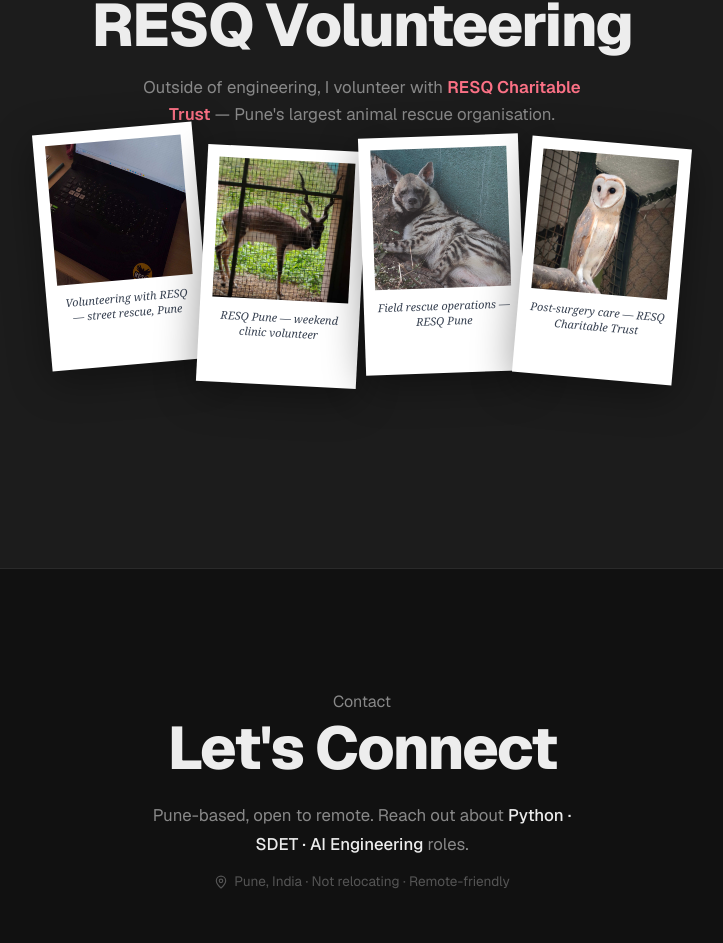
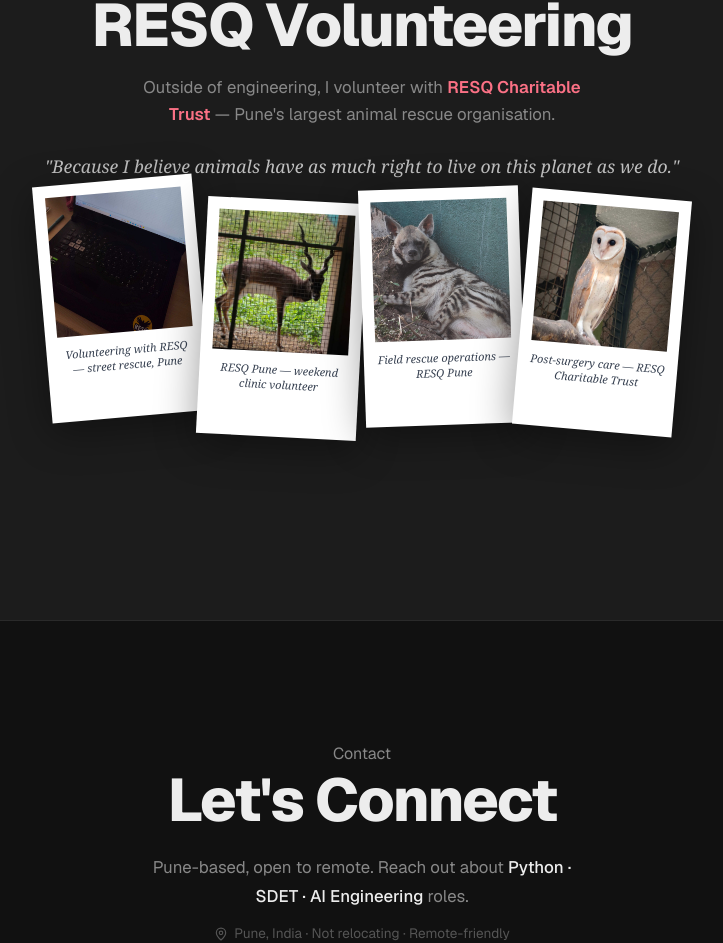
Before and after one commit to swapnil7895/swapnil7895.github.io, a Next.js app: page / in a window 1280 px wide. Shown: the part 4264-5207 px from the top of the page, without its empty margins (278-1001 px from the left). Built offline with nearby package versions, Linux system fonts and the light colour scheme.

Commit message:
Update quote font to sharp serif

```diff
--- a/src/components/AnimalGallery.tsx
+++ b/src/components/AnimalGallery.tsx
@@ -29,6 +29,16 @@
             Outside of engineering, I volunteer with{" "}
             <span style={{ color: "#fb7185", fontWeight: 600 }}>RESQ Charitable Trust</span>
             {" "}— Pune&apos;s largest animal rescue organisation.
+          </p>
+          <p style={{
+            marginTop: "24px",
+            fontStyle: "italic",
+            fontFamily: 'ui-serif, Georgia, Cambria, "Times New Roman", Times, serif',
+            color: "var(--text-2)",
+            fontSize: "1.1rem",
+            fontWeight: 500
+          }}>
+            &quot;Because I believe animals have as much right to live on this planet as we do.&quot;
           </p>
         </motion.div>
 
```
Also changed, not shown: public/images/profile.png, 1 other file (tests, documents, lock files or other folders).
